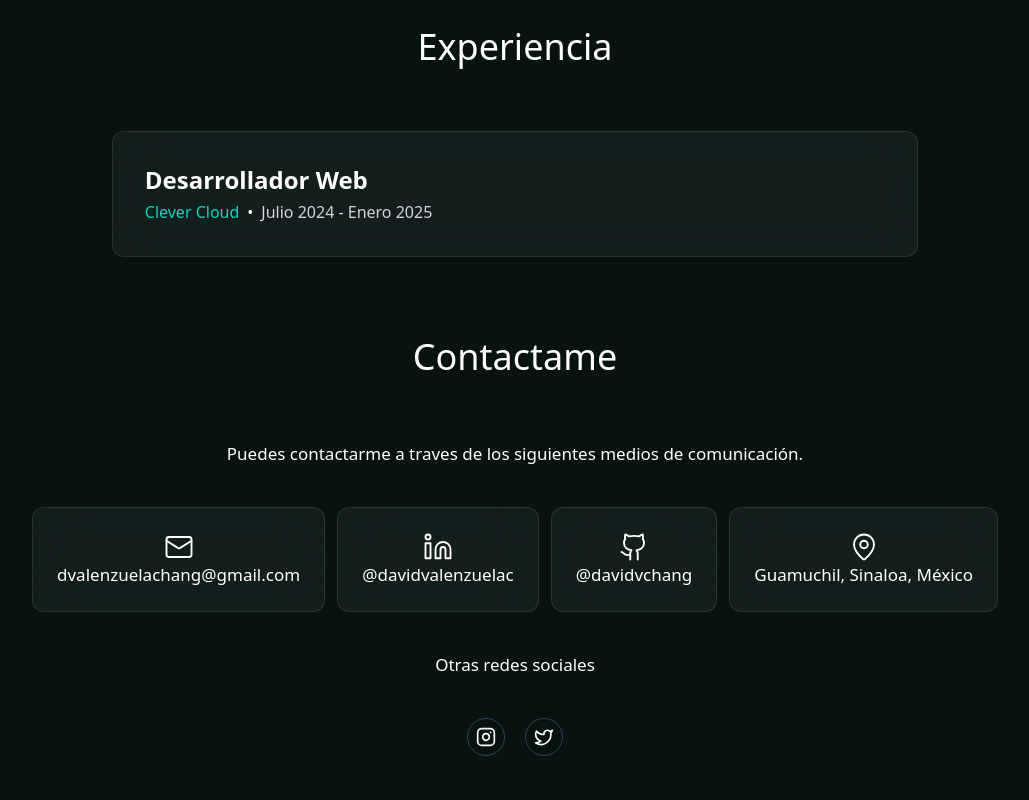
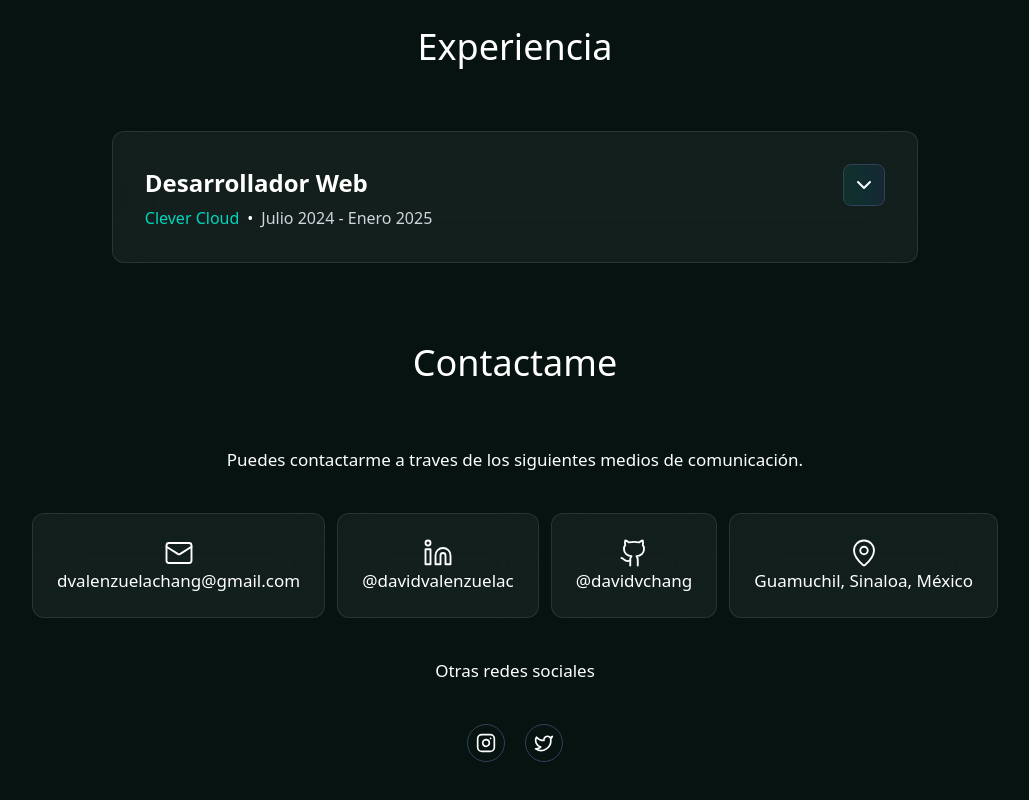
Before and after one commit to davidvchang/Portafolio-Web-v2, a React (Vite) app: page / in a window 1280 px wide. Shown: the part 2387-3187 px from the top of the page, without its empty margins (125-1154 px from the left). Built offline with nearby package versions, Linux system fonts and the light colour scheme.

Commit message:
Add: description in experience

```diff
--- a/package.json
+++ b/package.json
@@ -11,6 +11,7 @@
   },
   "dependencies": {
     "@tailwindcss/vite": "^4.0.8",
+    "framer-motion": "^12.4.7",
     "lucide-react": "^0.475.0",
     "react": "^19.0.0",
     "react-dom": "^19.0.0",
--- /dev/null
+++ b/src/components/DescriptionExperience.jsx
@@ -0,0 +1,13 @@
+import React from 'react'
+import { ChevronRight } from 'lucide-react';
+
+const DescriptionExperience = ({description}) => {
+  return (
+    <div className='flex items-center gap-2'>
+        <ChevronRight className='min-w-7 min-h-7 text-sky-500'/>
+        <p className='text-[17px]'>{description}</p>
+  </div>
+  )
+}
+
+export default DescriptionExperience
--- a/src/components/ExperienceCard.jsx
+++ b/src/components/ExperienceCard.jsx
@@ -1,16 +1,51 @@
-import React from 'react'
+import React, { useState } from 'react'
+import { ChevronDown } from 'lucide-react';
+import { motion, AnimatePresence } from 'framer-motion'
+import DescriptionExperience from './DescriptionExperience'
 
 const ExperienceCard = ({position, company, time}) => {
+  const [isVisible, setIsVisible] = useState(false)
+
+  const toggleVisibility = () => {
+    setIsVisible(!isVisible)
+}
+
   return (
     <div className='flex flex-col w-[70%] bg-white/5 backdrop-blur-xl p-8 rounded-xl border border-white/10 hover:border-teal-400/50 transition-colors'>
-        <span className='text-2xl font-semibold mb-1'>{position}</span>
+        <div className='flex justify-between items-center'>
+          <span className='text-2xl font-semibold mb-1'>{position}</span>
+          <button className='bg-gradient-to-r from-teal-400/10 to-blue-500/10 rounded-lg p-2 border border-slate-700 hover:bg-teal-700 hover:transition duration-300' onClick={toggleVisibility}><ChevronDown className={`w-6 h-6 text-white transition-transform duration-300 ${
+                                isVisible ? "rotate-180" : ""
+                            }`}/></button>
+        </div>
 
         <div className='flex gap-2'>
             <span className='text-teal-400'>{company}</span>
             <span>•</span>
             <span className='text-gray-300'>{time}</span>
+        </div>
 
-        </div>
+        {/* DESCRIPTION */}
+        <AnimatePresence>
+                {isVisible === true && (
+                    <motion.div
+                    initial={{ opacity: 0, height: 0 }}
+                    exit={{ opacity: 0, height: 0 }}
+                    animate={{ opacity: isVisible ? 1 : 0, height: isVisible ? "auto" : 0 }}
+                    transition={{ duration: 0.3, ease: "easeInOut" }}
+                    className="overflow-hidden"
+                >
+                    <div className='flex flex-col pt-5 gap-2'>
+                        <DescriptionExperience description='Desarrollo de aplicaciones web utilizando Vue.js, PHP, JavaScript, CSS y Bootstrap.'/>
+                        <DescriptionExperience description='Mantenimiento y mejoras en las aplicaciones web según los requisitos de los clientes.'/>
+                        <DescriptionExperience description='Implementación de nuevas funcionalidades y corrección de errores en respuesta a feedback recibido.'/>
+                        <DescriptionExperience description='Colaboración en equipo para asegurar la correcta entrega y actualización del proyecto.'/>
+                    </div>
+
+                </motion.div>
+                )}
+
+            </AnimatePresence>
     </div>
   )
 }
```
Also changed, not shown: 1 other file (tests, documents, lock files or other folders).
